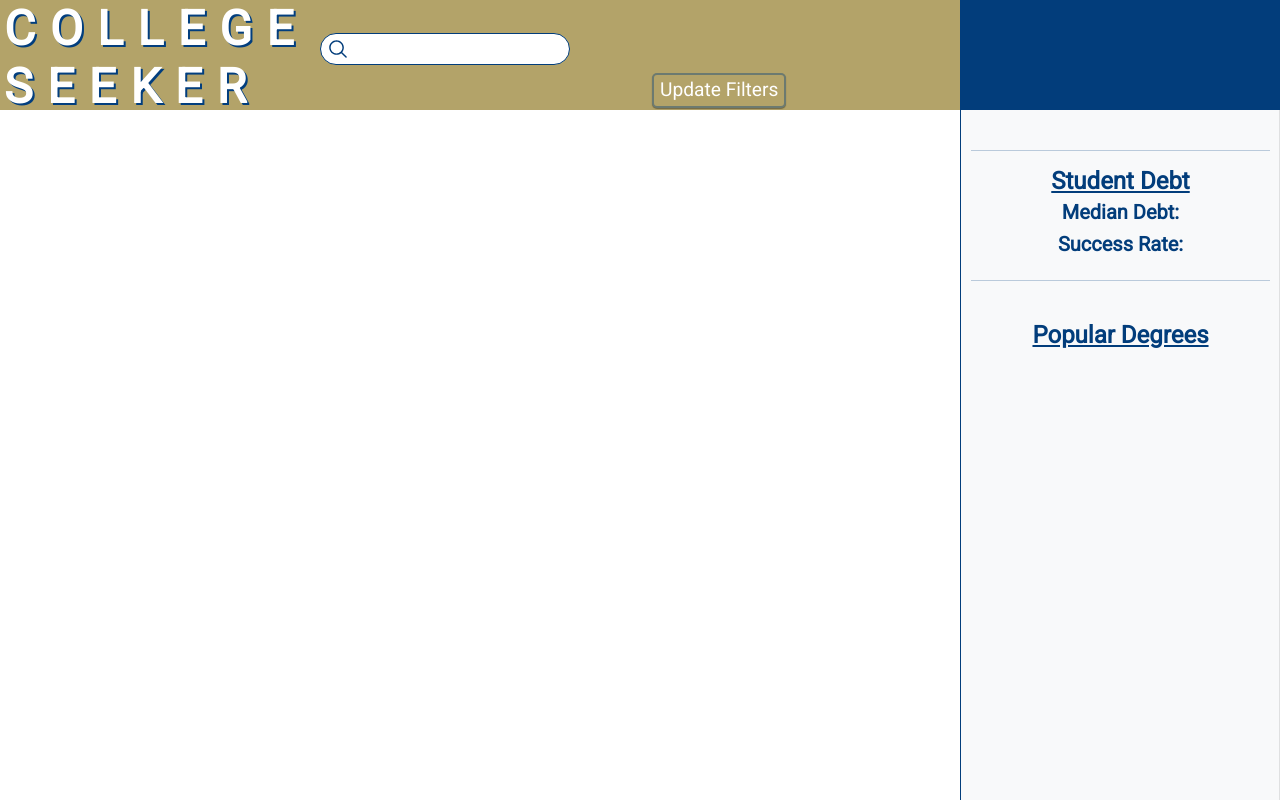
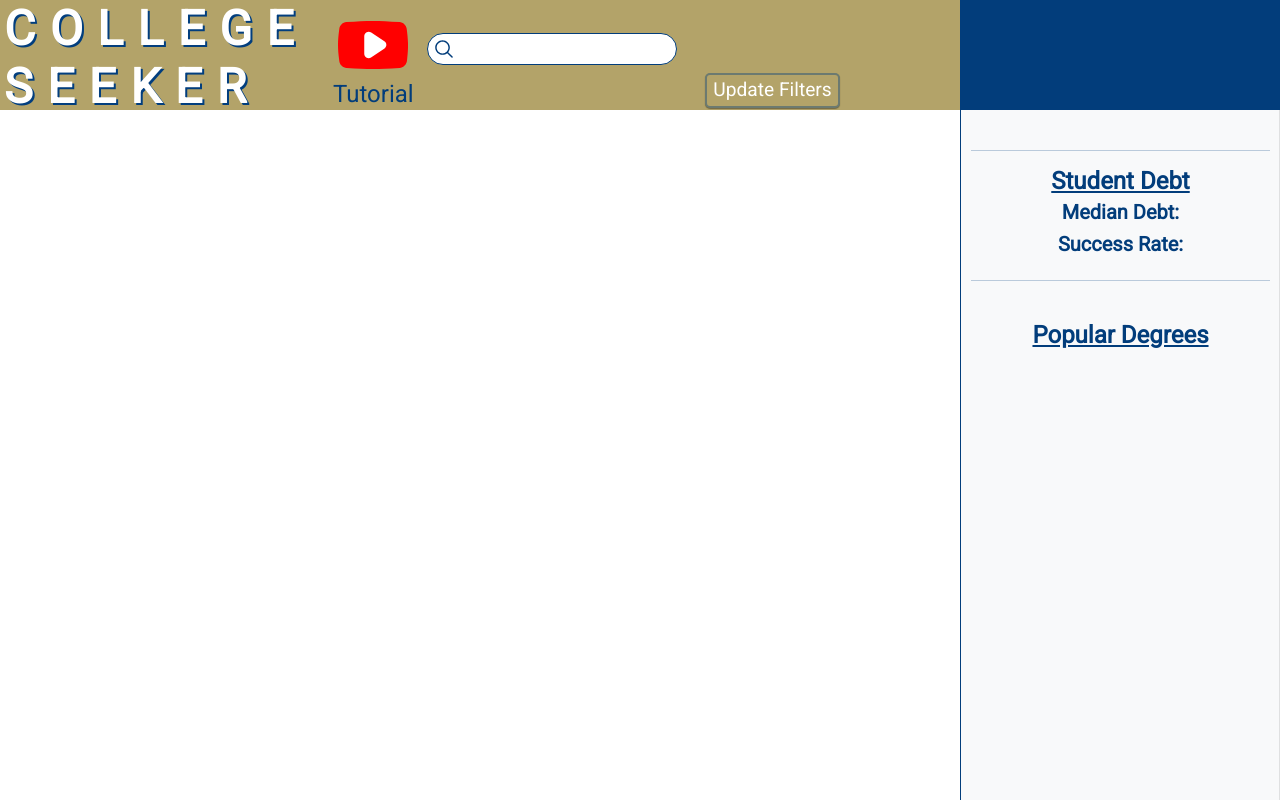
Before and after one commit to danschauder/collegeseeker, a plain HTML site: page public/index.html in a window 1280 px wide. Drawn offline with nearby package versions, Linux system fonts and the light colour scheme; no server answers.

Commit message:
Added video icon and tutorial link

```diff
--- a/public/index.html
+++ b/public/index.html
@@ -60,7 +60,11 @@
         <div class="col-md-3 headerTitle h-100" style="background-color: #B3A369;">
             <h1 class="mb-0 px-1 h1">COLLEGE <br/>SEEKER</h1>
         </div>
-        <div class="col-md-6 h-100" style="background-color: #B3A369;">
+        <div class="col-md-1 h-100" style="background-color: #B3A369; text-align:center;">
+            <a href="#"><img class="videoIcon" src="img/social_youtube_video_icon.svg" /></a>
+            <h4 style="font-weight:500;"><a href="#" style="text-decoration:none;">Tutorial</a></h4>
+        </div>
+        <div class="col-md-5 h-100" style="background-color: #B3A369;">
             <div class="row h-50">
                 <div class="col-md-5">
                     <input class="align-middle" id="autoComplete" tabindex="1" />
--- a/public/styles/style.css
+++ b/public/styles/style.css
@@ -147,3 +147,8 @@ button.openFilter {
     background-color: #B3A369;
     box-shadow: 0 1px 1px 0 rgb(0 0 0 / 20%), 0 1px 1px 0 rgb(0 0 0 / 19%);
 }
+
+.videoIcon {
+    width: 70px;
+    margin-top: 10px;
+}
```
Also changed, not shown: public/img/social_youtube_video_icon.svg (added).
